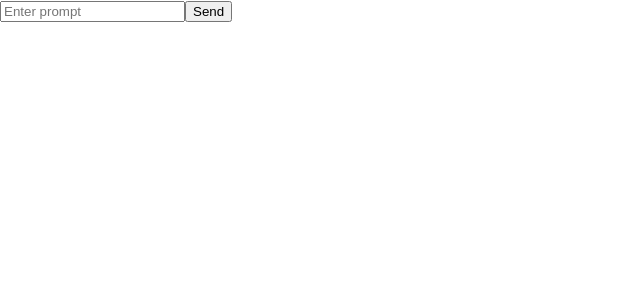
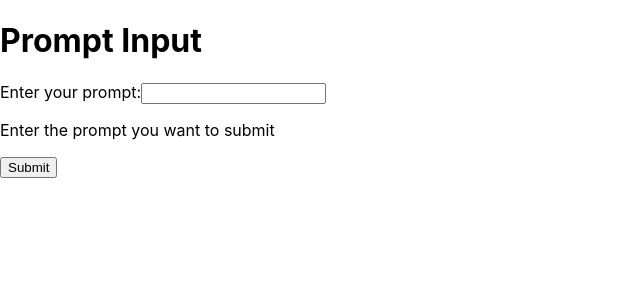
Before and after one commit to Ghruank/marketing-assistant, a React (Create React App) app in the folder app/: page / in a window 1280 px wide. Shown: the top 300 px of the page, without its empty margins (0-640 px from the left). Built offline with nearby package versions, Linux system fonts and the light colour scheme.

Commit message:
initial promptBar

```diff
--- a/app/src/App.js
+++ b/app/src/App.js
@@ -1,34 +1,14 @@
 // App.jsx
 import React, { useState } from 'react';
+import PromptInputBar from './components/PromptInputBar';
+
 
 function App() {
-    const [prompt, setPrompt] = useState("");
-    const [response, setResponse] = useState("");
 
-    const handleSubmit = async (e) => {
-        e.preventDefault();
-        const res = await fetch("http://127.0.0.1:5000/", {
-            method: "POST",
-            headers: { "Content-Type": "application/json" },
-            body: JSON.stringify({ prompt }),
-        });
-        const data = await res.json();
-        console.log(data);
-        setResponse(data.message);  // Display the response from MetaAI
-    };
 
     return (
         <div>
-            <form onSubmit={handleSubmit}>
-                <input
-                    type="text"
-                    value={prompt}
-                    onChange={(e) => setPrompt(e.target.value)}
-                    placeholder="Enter prompt"
-                />
-                <button type="submit">Send</button>
-            </form>
-            <div>{response}</div>
+        <PromptInputBar/>
         </div>
     );
 }
--- a/app/src/components/PromptInputBar.jsx
+++ b/app/src/components/PromptInputBar.jsx
@@ -1,73 +1,55 @@
-import React, { useState } from "react";
-import { Send } from "lucide-react";
-import Response from "./response";
+'use client'
 
-const PromptInputBar = ({ onSend }) => {
-  const [message, setMessage] = useState("");
-  const [response, setResponse] = useState("");
-  const [loading, setLoading] = useState(false); // Add loading state
+import { useState } from 'react'
 
-  const handleSend = async () => {
-    if (message.trim()) {
-      setLoading(true); // Set loading to true when request starts
+export default function PromptInput() {
+  const [prompt, setPrompt] = useState('')
+  const [submittedPrompt, setSubmittedPrompt] = useState('')
 
-      try {
-        const res = await fetch("http://localhost:5000/", {
-          method: "POST",
-          headers: {
-            "Content-Type": "application/json",
-          },
-          body: JSON.stringify({ message }),
-        });
-
-        const data = await res.json();
-        setResponse(data.message);
-      } catch (error) {
-        console.error("Error fetching data:", error);
-      } finally {
-        setLoading(false); // Set loading to false when request completes
+  const handleSubmit = (e) => {
+    e.preventDefault()
+    // setSubmittedPrompt(prompt)
+    // setPrompt('')
   }
 
-      setMessage("");
-    }
-  };
-
-  const handleKeyPress = (e) => {
-    if (e.key === "Enter" && !e.shiftKey) {
-      e.preventDefault();
-      handleSend();
-    }
-  };
 
   return (
-    <div className="flex flex-col items-center justify-center min-h-screen bg-gray-900 text-white p-8">
-      <div className="fixed top-0 left-0 right-0 p-8 flex items-center space-x-4">
-        <textarea
-          className="flex-grow bg-gray-900 h-20 resize-none p-2 border rounded-md focus:outline-none focus:ring-2 focus:ring-blue-500 text-white"
-          rows="1"
-          value={message}
-          onChange={(e) => setMessage(e.target.value)}
-          onKeyPress={handleKeyPress}
-          placeholder="Type your message here..."
+    <div className="min-h-screen flex items-center justify-center bg-gray-100">
+      <div className="bg-white p-8 rounded-lg shadow-md w-full max-w-md">
+        <h1 className="text-2xl font-bold mb-4 text-gray-800">Prompt Input</h1>
+        <form onSubmit={handleSubmit} className="space-y-4">
+          <div>
+            <label htmlFor="promptInput" className="block text-sm font-medium text-gray-700 mb-1">
+              Enter your prompt:
+            </label>
+            <input
+              type="text"
+              id="promptInput"
+              value={prompt}
+              onChange={(e) => setPrompt(e.target.value)}
+              className="w-full px-3 py-2 border border-gray-300 rounded-md shadow-sm focus:outline-none focus:ring-2 focus:ring-blue-500 focus:border-blue-500"
+              required
+              aria-describedby="promptDescription"
             />
+            <p id="promptDescription" className="sr-only">
+              Enter the prompt you want to submit
+            </p>
+          </div>
           <button
-          className="p-2 rounded-md bg-blue-500 text-white hover:bg-blue-600 focus:outline-none"
-          onClick={handleSend}
-          aria-label="Send Message"
-          disabled={loading} // Disable button while loading
+            type="submit"
+            className="w-full bg-blue-600 text-white py-2 px-4 rounded-md hover:bg-blue-700 focus:outline-none focus:ring-2 focus:ring-blue-500 focus:ring-offset-2 transition duration-150 ease-in-out"
           >
-<Send size={20} />
+            Submit
           </button>
+        </form>
+        {submittedPrompt && (
+          <div className="mt-4 p-3 bg-gray-100 rounded-md">
+            <p className="text-sm text-gray-600">
+              Submitted Prompt: <span className="font-medium">{submittedPrompt}</span>
+            </p>
           </div>
-
-      {/* Loader: Display while loading */}
-      {loading ? (
-        <div className="mt-4 text-center text-white">Loading...</div>
-      ) : (
-        response && <Response response={response} />
         )}
       </div>
-  );
-};
-
-export default PromptInputBar;
+    </div>
+  )
+}
```
Lines whose indentation alone changed are shown as unchanged.
